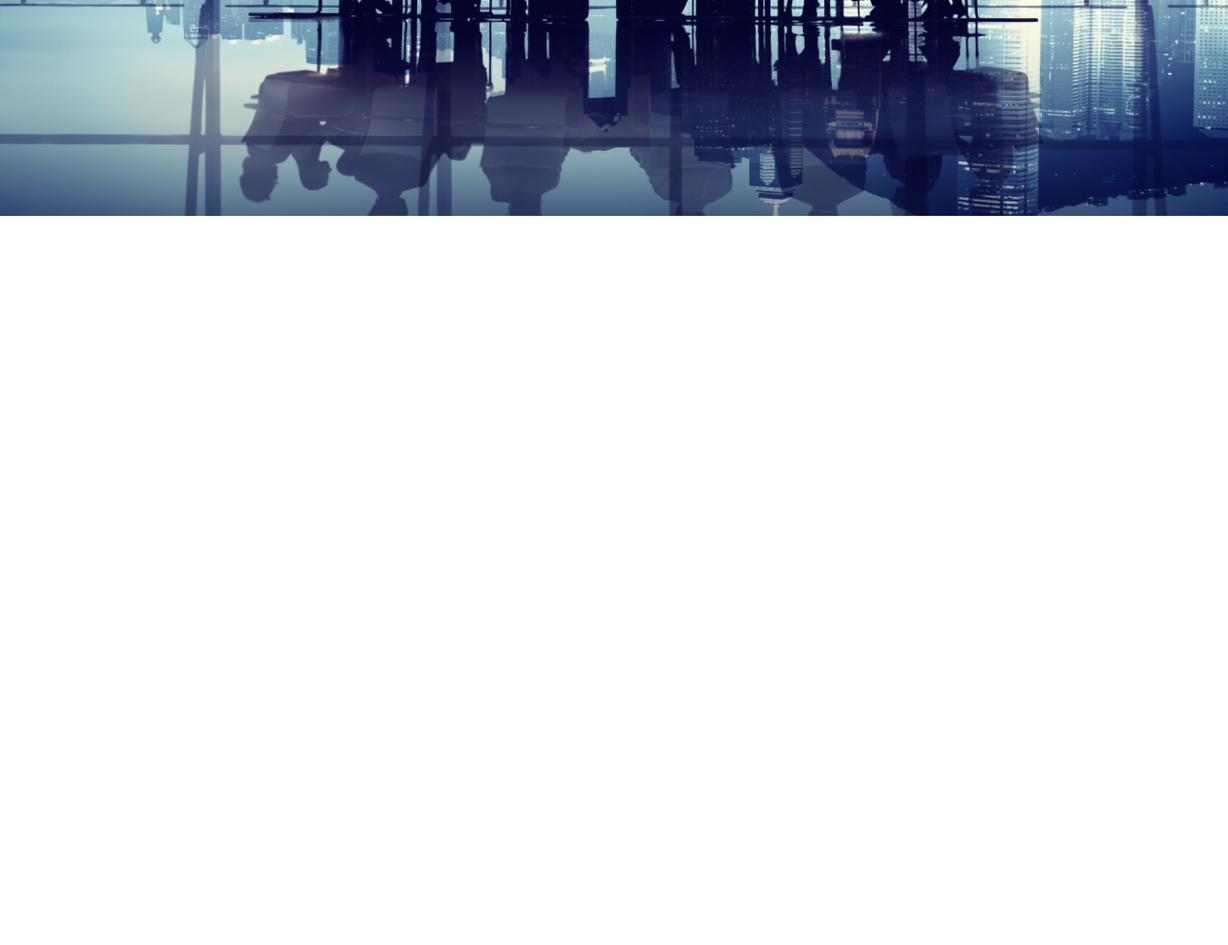
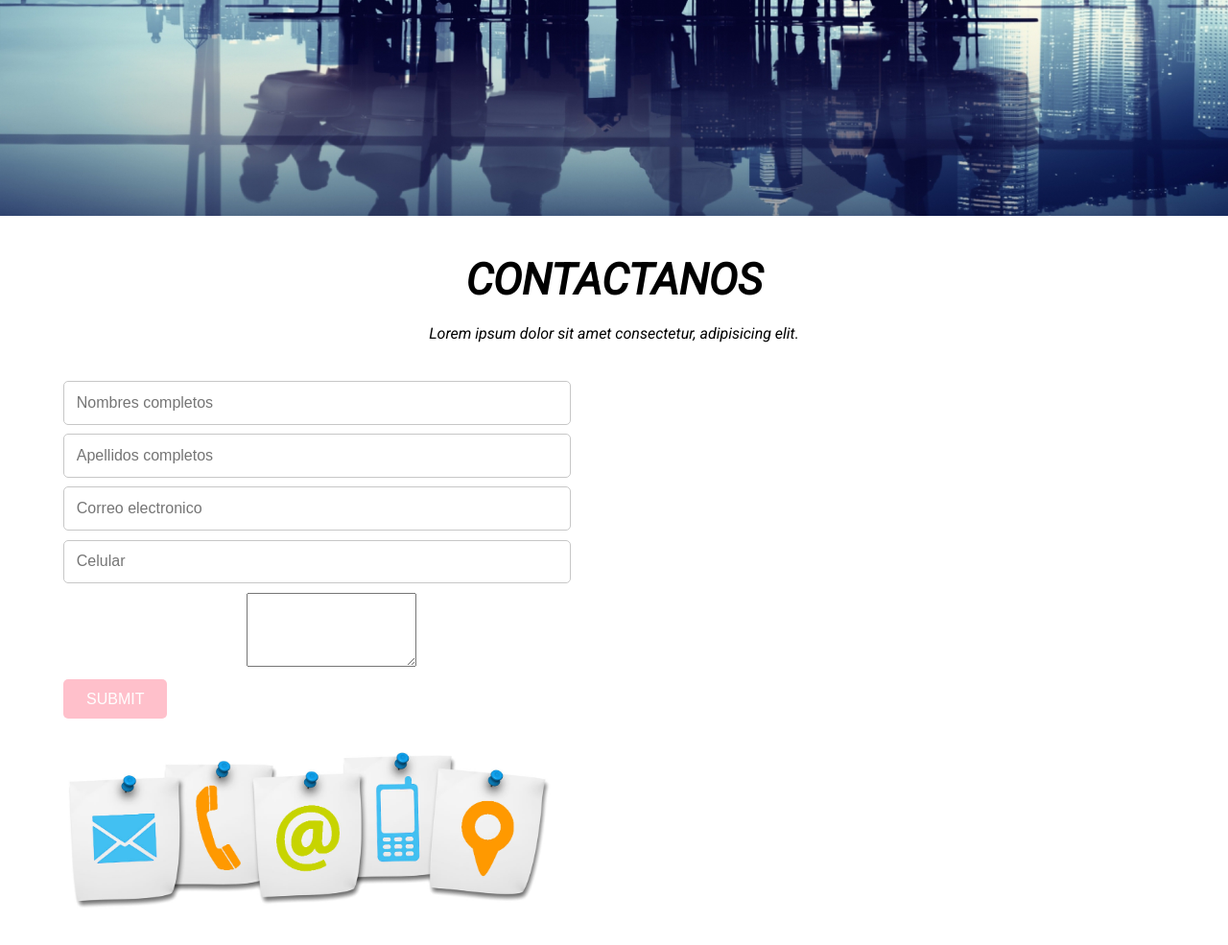
Before and after one commit to Juan-Code-Gomez/FirtsWeb, a plain HTML site: page index.html in a window 1280 px wide. Shown: the part 2103-3088 px from the top of the page at 96% size. Before the commit the page ends 2388 px from the top, so only its background shows below. Drawn offline with Linux system fonts and the light colour scheme.

Commit message:
Se crea la estructura de contacto

```diff
--- a/assets/css/styles.css
+++ b/assets/css/styles.css
@@ -193,6 +193,67 @@ section{
     border-radius: 50%;
     border: 3px solid white;
 }
+
+.contacto{
+    height: 97vh;
+    position: relative;
+}
+.contacto-content{
+    width: 100%;
+    height: 100%;
+    padding: 30px 0;
+    text-align: center;
+}
+.contacto-content h2{
+    font-size: 45px;
+    text-transform: uppercase;
+}
+.contacto-content p, .contacto-content h2{
+    padding: 10px 50px;
+}
+.contacto-group{
+    width: 100%;
+    box-sizing: border-box;
+    margin-top: 30px;
+    padding: 0 50px;
+}
+.form-contact{
+    width: 50%;
+}
+.form-control{
+    width: 85%;
+    padding: 0.8rem;
+    margin: 0.6rem 1rem;
+    display: block;
+    font-size: 1rem;
+    outline: 0;
+
+    border-radius: 5px;
+    border:1.5px solid #c7c7c7;
+}
+.send-btn{
+    display: block;
+    font-size: 1rem;
+    text-transform: uppercase;
+    background: pink;
+    color: white;
+    border: none;
+    padding: 0.7rem 1.5rem;
+    margin: 0.6rem 1rem;
+    border-radius: 5px;
+
+    cursor: pointer;
+    transition: all 0.4s ease;
+}
+.contacto-img{
+    width: 50%;
+    float: left;
+}
+.contacto-img img{
+    width: 85%;
+    display: block;
+    margin: auto;
+}
 @media(max-width:1024px){
     .logo{
         padding-left: 40px;
@@ -208,7 +269,7 @@ section{
         margin-top: 50px;
     }
 
-    .about{
+    .about, .testimonios, .contacto{
         height: 100vh;
     }
     .img-job{
@@ -221,6 +282,14 @@ section{
     .img-perfil{
         width: 150px;
         height: 150px;
+    }
+    .form-control{
+        width: 75%;
+        padding: 0.3rem;
+        margin: 0.6rem 1rem;
+    }
+    .send-btn{
+        font-size: 0.8rem;
     }
 }
 
@@ -274,10 +343,10 @@ section{
         width: 60px;
     }
 
-    .about, .testimonios{
+    .about, .testimonios, .contacto{
         height: 165vh;
     }
-    .about-content{
+    .about-content h2 .testimonios-content h2, .contacto-content h2{
         font-size: 35px;
     }
     .about-imgx{
@@ -288,4 +357,15 @@ section{
         width: 100%;
         margin-bottom: 20px;
     }
+    .form-contact, .contacto-img{
+        width: 100%;
+        margin-bottom: 20px;
+    }
+    .form-control, .send-btn{
+        margin-left: auto;
+        margin-right: auto;
+    }
+    .send-btn{
+        width: 77%;
+    }
 }
--- a/index.html
+++ b/index.html
@@ -80,6 +80,27 @@
                 </div>
             </div>
         </section>
+        <section class="contacto">
+            <div class="contacto-content">
+                <h2>Contactanos</h2>
+                <p>Lorem ipsum dolor sit amet consectetur, adipisicing elit.</p>
+                <div class="contacto-group">
+                    <form action="" class="form-contact">
+                        <div>
+                            <input type="text" placeholder="Nombres completos" class="form-control">
+                            <input type="text" placeholder="Apellidos completos" class="form-control">
+                            <input type="email" placeholder="Correo electronico" class="form-control">
+                            <input type="text" placeholder="Celular" class="form-control">
+                        </div>
+                        <textarea rows="5"></textarea>
+                        <input type="submit" class="send-btn">
+                    </form>
+                </div>
+                <div class="contacto-img">
+                    <img src="./assets/img/contacto.jpg" alt="">
+                </div>
+            </div>
+        </section>
     </main>
     <footer>
 
```
Also changed, not shown: assets/img/contacto.jpg (added).
